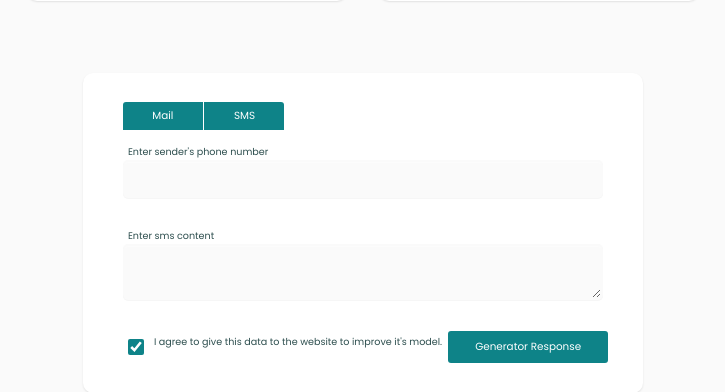
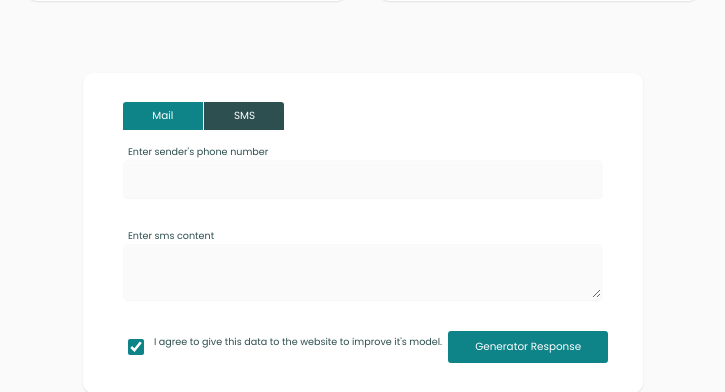
Before and after one commit to SarangKumar/Spam-Shield, a Flask app: template templates/sms.html in a window 1280 px wide. Shown: the part 527-919 px from the top of the page, without its empty margins (277-1002 px from the left). Run offline with Flask 2, Linux system fonts and the light colour scheme; the template is opened without the code that fills it, so the values that code supplies are empty.

Commit message:
added favicon, styling changes

```diff
--- a/static/css/style.css
+++ b/static/css/style.css
@@ -217,6 +217,11 @@ nav {
 /* card ends--------- */
 
 /* members */
+
+
+#mail-btn.active, #sms-btn.active {
+    background-color: var(--secondary);
+}
 
 .center {
     display: flex;
--- a/templates/layout.html
+++ b/templates/layout.html
@@ -5,6 +5,7 @@
     <meta http-equiv="X-UA-Compatible" content="IE=edge" />
     <meta name="viewport" content="width=device-width, initial-scale=1.0" />
     <title>Spam Shield</title>
+    <link rel="icon" type="image/x-icon" href="{{url_for('static', filename='images/favicon.ico')}}">
     <link
       rel="stylesheet"
       href="{{ url_for('static', filename='css/style.css') }}"
```
Also changed, not shown: mongodb.py (line endings or trailing spaces), static/images/favicon.ico (added), 1 other file.
